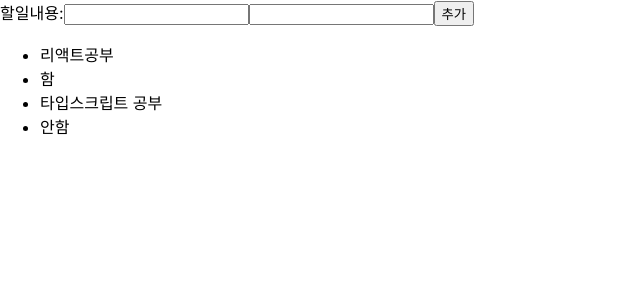
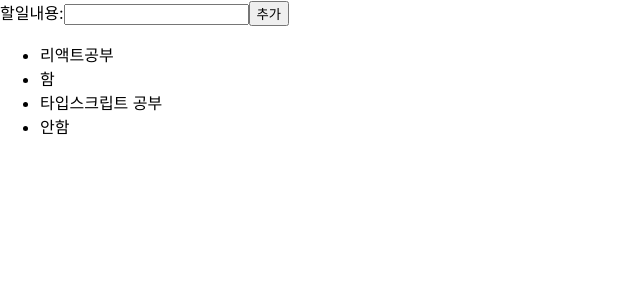
Before and after one commit to qwerewqwerew/react-ts, a React (Create React App) app: page / in a window 1280 px wide. Shown: the top 300 px of the page, without its empty margins (0-640 px from the left). Built offline with nearby package versions, Linux system fonts and the light colour scheme.

Commit message:
05-2 끝

```diff
--- a/src/App.tsx
+++ b/src/App.tsx
@@ -2,13 +2,14 @@ import Todos from "./components/Todos";
 import MyTodo from "./components/MyTodo";
 import Todo from "./models/todo";
 function App() {
+	const addTodoHandler = (text: string) => { }
 	const todos = [
 		new Todo("리액트공부", "함"),
 		new Todo("타입스크립트 공부", "안함"),
 	];
 	return (
 		<div className="App">
-			<MyTodo />
+			<MyTodo addTodo={addTodoHandler} />
 			<Todos items={todos} />
 		</div>
 	);
--- a/src/components/MyTodo.tsx
+++ b/src/components/MyTodo.tsx
@@ -1,21 +1,18 @@
 import { useRef } from "react";
-const MyTodo = () => {
+const MyTodo:React.FC<{addTodo:(text:string)=>void}> = (props) => {
 	const todoTextInput = useRef<HTMLInputElement>(null);
-	const todoNumInput = useRef<HTMLInputElement>(null);
 	const submitHandler = (e: React.FormEvent) => {
 		e.preventDefault();
 		const enteredText = todoTextInput.current!.value;
 		if (enteredText.trim().length === 0) {
 			return;
 		}
-
-		const enteredNum: number = todoTextInput.current!.valueAsNumber;
+		props.addTodo(enteredText)
 	}
 	return (
 		<form onSubmit={submitHandler}>
 			<label htmlFor="text">할일내용:</label>
 			<input type="text" id="text" ref={todoTextInput} />
-			<input type="number" ref={todoNumInput} />
 			<button>추가</button>
 		</form>
 	);
```
